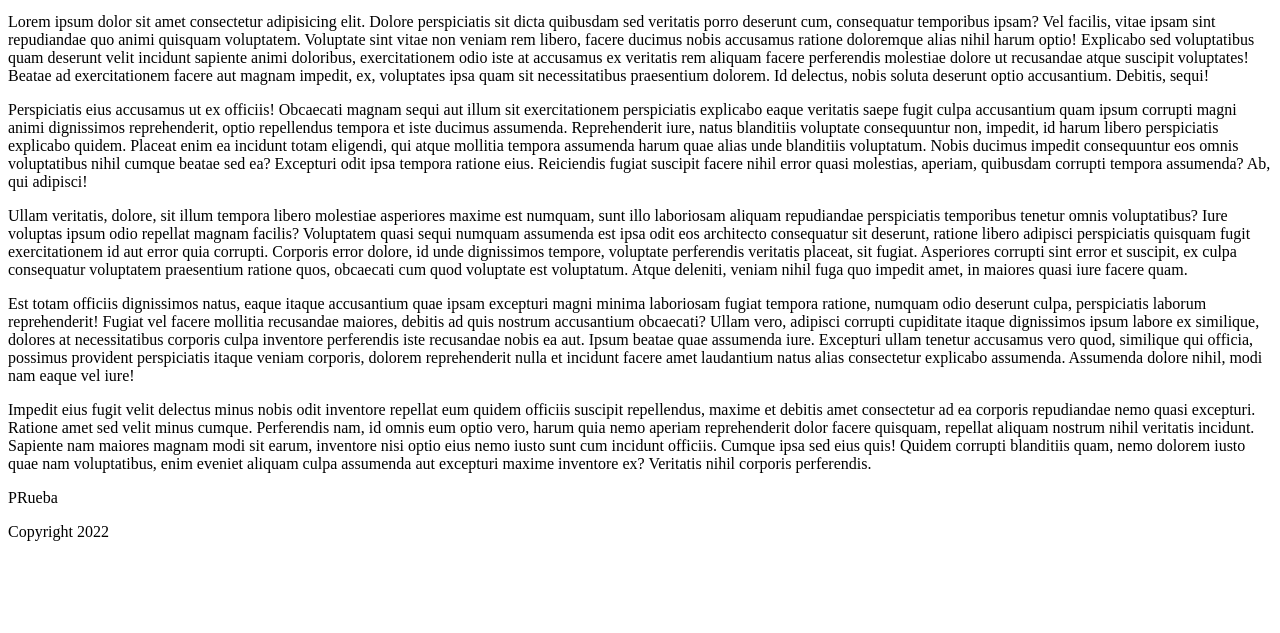
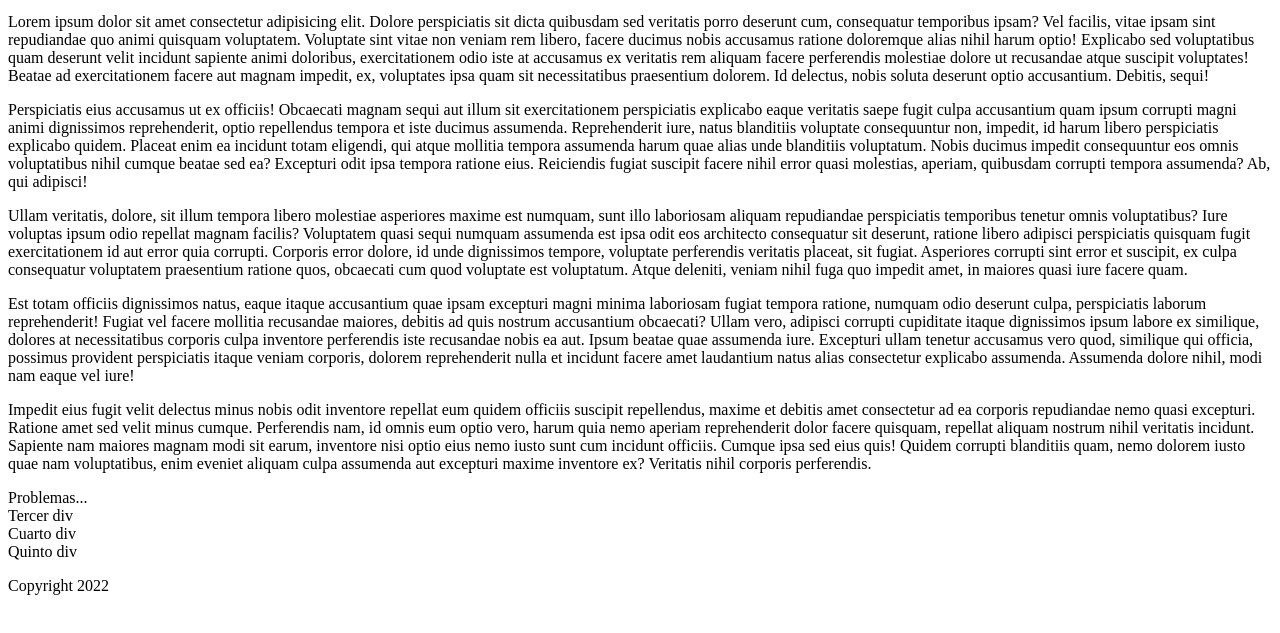
Before and after one commit to guillermocalderon2021/Guia1, a plain HTML site: page index.html in a window 1280 px wide. Shown: the part 101-734 px from the top of the page. Drawn offline with Linux system fonts and the light colour scheme.

Commit message:
Changing texts

```diff
--- a/index.html
+++ b/index.html
@@ -17,11 +17,11 @@
         <p>Ullam veritatis, dolore, sit illum tempora libero molestiae asperiores maxime est numquam, sunt illo laboriosam aliquam repudiandae perspiciatis temporibus tenetur omnis voluptatibus? Iure voluptas ipsum odio repellat magnam facilis? Voluptatem quasi sequi numquam assumenda est ipsa odit eos architecto consequatur sit deserunt, ratione libero adipisci perspiciatis quisquam fugit exercitationem id aut error quia corrupti. Corporis error dolore, id unde dignissimos tempore, voluptate perferendis veritatis placeat, sit fugiat. Asperiores corrupti sint error et suscipit, ex culpa consequatur voluptatem praesentium ratione quos, obcaecati cum quod voluptate est voluptatum. Atque deleniti, veniam nihil fuga quo impedit amet, in maiores quasi iure facere quam.</p>
         <p>Est totam officiis dignissimos natus, eaque itaque accusantium quae ipsam excepturi magni minima laboriosam fugiat tempora ratione, numquam odio deserunt culpa, perspiciatis laborum reprehenderit! Fugiat vel facere mollitia recusandae maiores, debitis ad quis nostrum accusantium obcaecati? Ullam vero, adipisci corrupti cupiditate itaque dignissimos ipsum labore ex similique, dolores at necessitatibus corporis culpa inventore perferendis iste recusandae nobis ea aut. Ipsum beatae quae assumenda iure. Excepturi ullam tenetur accusamus vero quod, similique qui officia, possimus provident perspiciatis itaque veniam corporis, dolorem reprehenderit nulla et incidunt facere amet laudantium natus alias consectetur explicabo assumenda. Assumenda dolore nihil, modi nam eaque vel iure!</p>
         <p>Impedit eius fugit velit delectus minus nobis odit inventore repellat eum quidem officiis suscipit repellendus, maxime et debitis amet consectetur ad ea corporis repudiandae nemo quasi excepturi. Ratione amet sed velit minus cumque. Perferendis nam, id omnis eum optio vero, harum quia nemo aperiam reprehenderit dolor facere quisquam, repellat aliquam nostrum nihil veritatis incidunt. Sapiente nam maiores magnam modi sit earum, inventore nisi optio eius nemo iusto sunt cum incidunt officiis. Cumque ipsa sed eius quis! Quidem corrupti blanditiis quam, nemo dolorem iusto quae nam voluptatibus, enim eveniet aliquam culpa assumenda aut excepturi maxime inventore ex? Veritatis nihil corporis perferendis.</p>
-        <div>PRueba</div>
+        <div>Problemas...</div>
         <div></div>
-        <div></div>
-        <div></div>
-        <div></div>
+        <div>Tercer div</div>
+        <div>Cuarto div</div>
+        <div>Quinto div</div>
     </section>
     <footer>
         <p>Copyright 2022</p>
```
